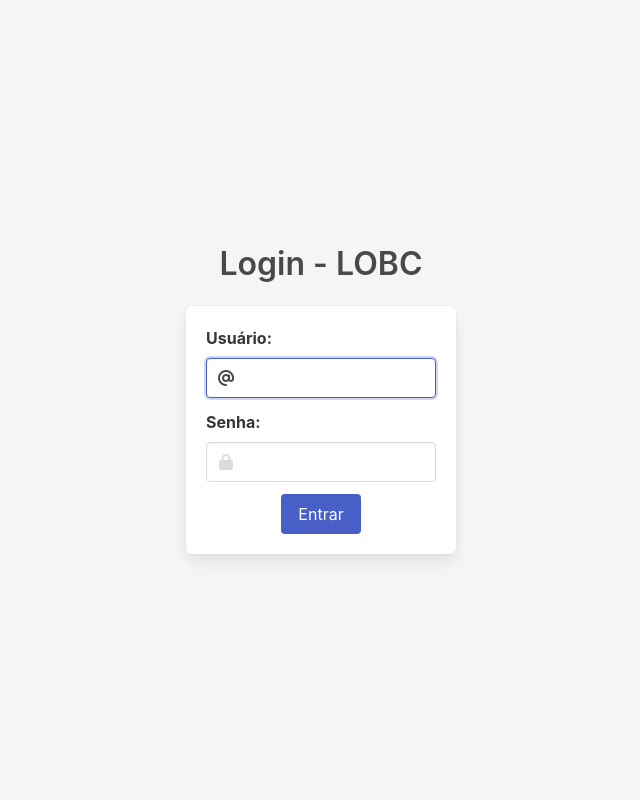
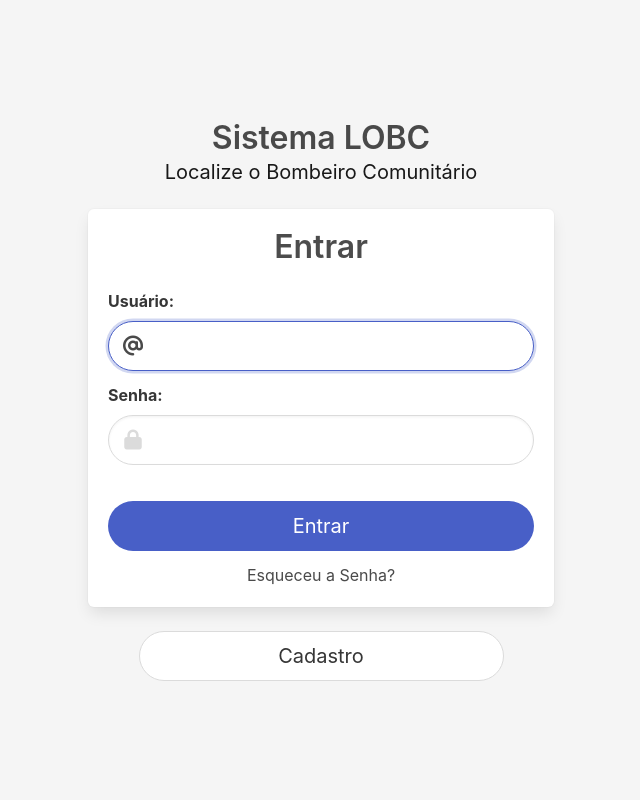
Before and after one commit to joaopaulozorek/cbmsc-lobc, a Django app: page /accounts/login/ in a window 1280 px wide. Shown: the whole page, without its empty margins (319-959 px from the left). Run offline with Django 3.2, Linux system fonts and the light colour scheme; some libraries are stand-ins or nearby versions.

Commit message:
Alterando o template de login

```diff
--- a/bcs/templates/registration/login.html
+++ b/bcs/templates/registration/login.html
@@ -14,17 +14,20 @@
   <div class="hero-body">
     <div class="container">
       <div class="columns is-centered">
-        <div class="column is-5-tablet is-4-desktop is-3-widescreen">
-          <h1 class="title has-text-centered">Login - LOBC</h1>
+        <div class="column is-5-tablet is-4-desktop is-5-widescreen">
+          <h1 class="title has-text-centered">Sistema LOBC</h1>
+          <h1 class="subtitle has-text-centered">Localize o Bombeiro Comunitário</h1>
           <form method="post" action="/accounts/login/" class="box">
+            <h1 class="title has-text-centered">Entrar</h1>
             {% if form.errors %}
-        <p>Seu nome de usuário e senha não coincidem. Por favor, tente novamente.</p>
+        <h1 class='is-link'>Seu nome de usuário e senha não coincidem. Por favor, tente novamente.</h1>
+        <br>
     {% endif %}
             {% csrf_token %}
             <div class="field">
               <label class="label" for="id_username">Usuário:</label>
               <div class="control has-icons-left">
-                <input type="text" class="input" name="username" autofocus autocapitalize="none" autocomplete="username" maxlength="150" required id="id_username">
+                <input type="text" class="input is-rounded is-medium" name="username" autofocus autocapitalize="none" autocomplete="username" maxlength="150" required id="id_username">
                 <span class="icon is-small is-left">
                   <i class="fa fa-at"></i>
                 </span>
@@ -33,19 +36,34 @@
             <div class="field">
               <label class="label" for="id_password">Senha:</label>
               <div class="control has-icons-left">
-                <input type="password" class="input" name="password" autocomplete="current-password" required id="id_password">
+                <input type="password" class="input is-rounded is-medium" name="password" autocomplete="current-password" required id="id_password">
                 <span class="icon is-small is-left">
                   <i class="fa fa-lock"></i>
                 </span>
               </div>
             </div>
+            <br>
             <div class="field has-text-centered">
-                <input class="button is-link" type="submit" value="Entrar" />
+                <input class="button is-fullwidth is-link is-rounded is-medium" type="submit" value="Entrar" />
                 <input type="hidden" name="next" value="" />
             </div>
+            <nav class="level">
+            <div class="level-item has-text-centered">
+              <div>
+                <a href="#">Esqueceu a Senha?</a>
+              </div>
+            </div>
+
+          </nav>
+
+
           </form>
         </div>
       </div>
+
+            <div class="field has-text-centered">
+                <input class="button is-rounded is-medium" value="Cadastro" />
+            </div>
     </div>
   </div>
 </section>
--- a/bcs/views.py
+++ b/bcs/views.py
@@ -1,9 +1,10 @@
 from django.shortcuts import render, get_object_or_404, redirect
 from django.contrib.auth.forms import UserCreationForm, AuthenticationForm
+from django.contrib.auth.decorators import login_required
 from .models import *
 
 
-
+@login_required
 def index(request):
 	return render(request, 'bcs/paginas/pesquisa.html')
 
```
